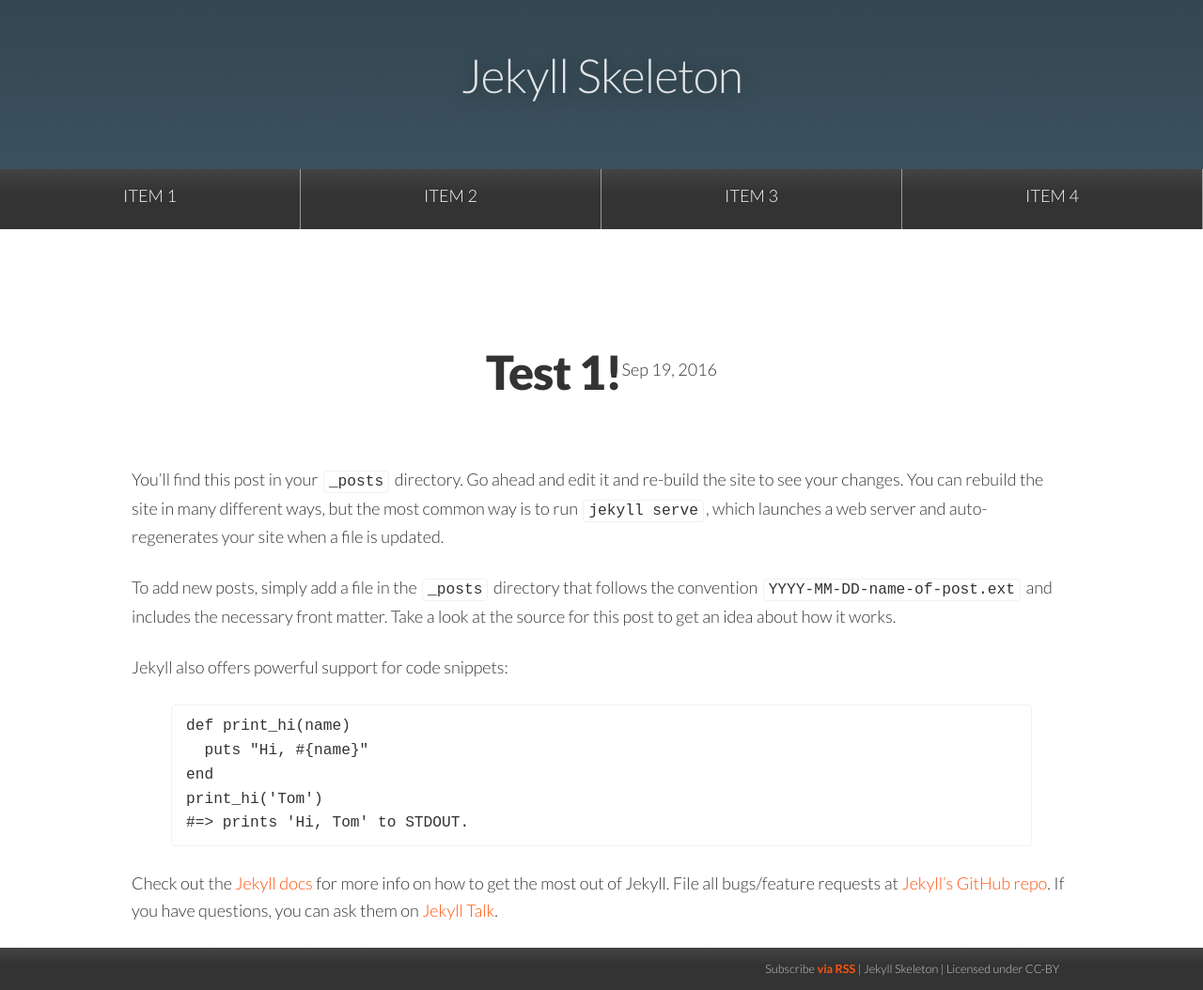
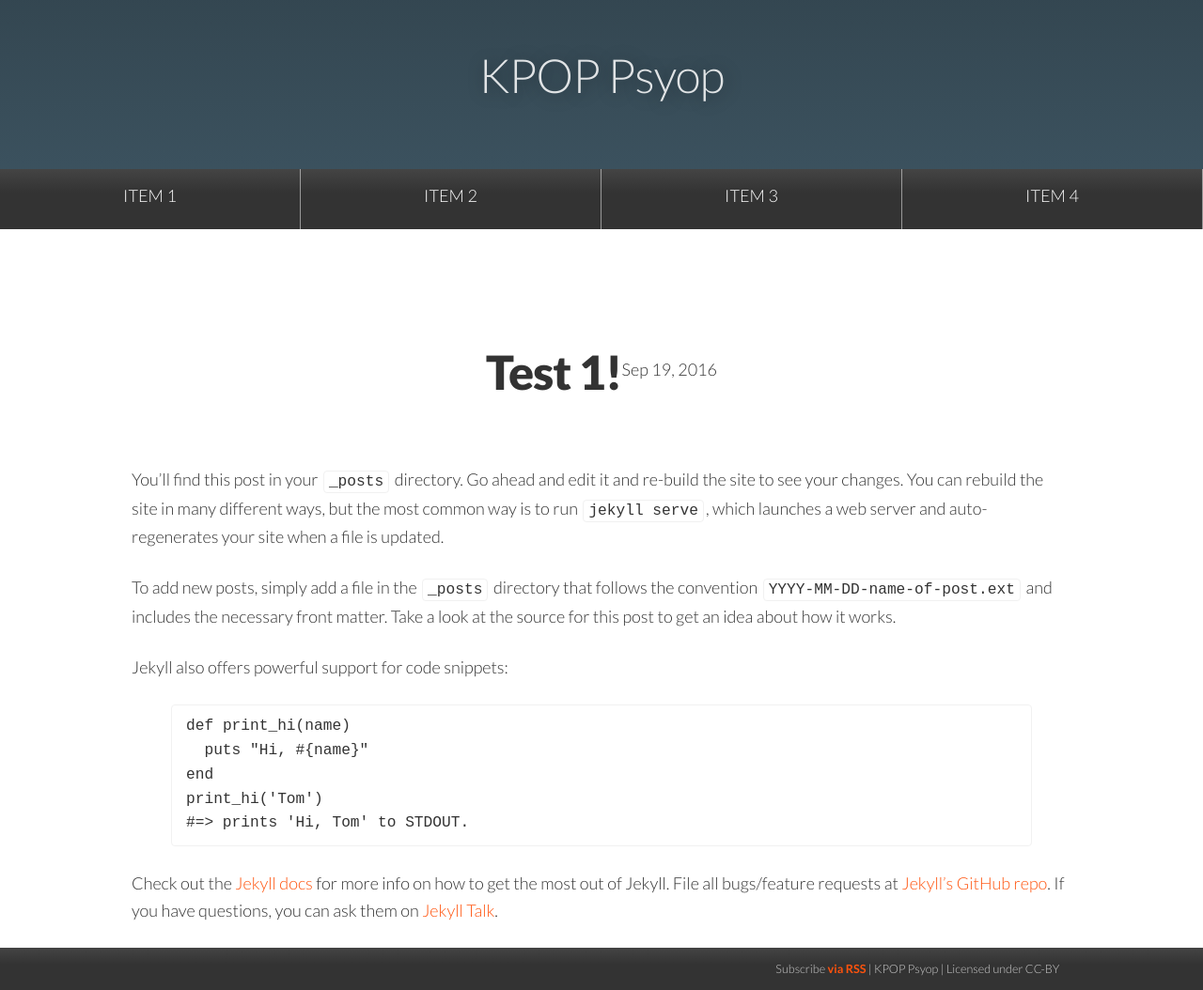
Before and after one commit to chuggboarder/KPOPOP, a Jekyll site: the page built from _posts/2016-09-19-test1.md, in a window 1280 px wide. Shown: the whole page at 94% size. Built offline with Jekyll 4.4.1, drawn with Linux system fonts in a browser that asks for light colours; part of the change alters nothing that is shown.

Commit message:
Update _config.yml

```diff
--- a/_config.yml
+++ b/_config.yml
@@ -6,16 +6,14 @@
 # 'jekyll serve'. If you change this file, please restart the server process.
 
 # Site settings
-title: Jekyll Skeleton
-email: your-email@domain.com
+title: KPOP Psyop
+email: chuggboarder@gmail.com
 description: > # this means to ignore newlines until "baseurl:"
-  Write an awesome description for your new site here. You can edit this
-  line in _config.yml. It will appear in your document head meta (for
-  Google search results) and in your feed.xml site description.
-baseurl: "" # the subpath of your site, e.g. /blog
-url: "" # the base hostname & protocol for your site
-twitter_username: timklapdor
-github_username:  timklapdor
+  An experimental monologue podcast exploring transmutation through the medium of digital content and its function in the social body.
+baseurl: "/KPOPOP" # the subpath of your site, e.g. /blog
+url: "https://chuggboarder.github.io" # the base hostname & protocol for your site
+twitter_username: chuggboarder
+github_username:  chuggboarder
 
 permalink: /:year/:title.html
 
```
